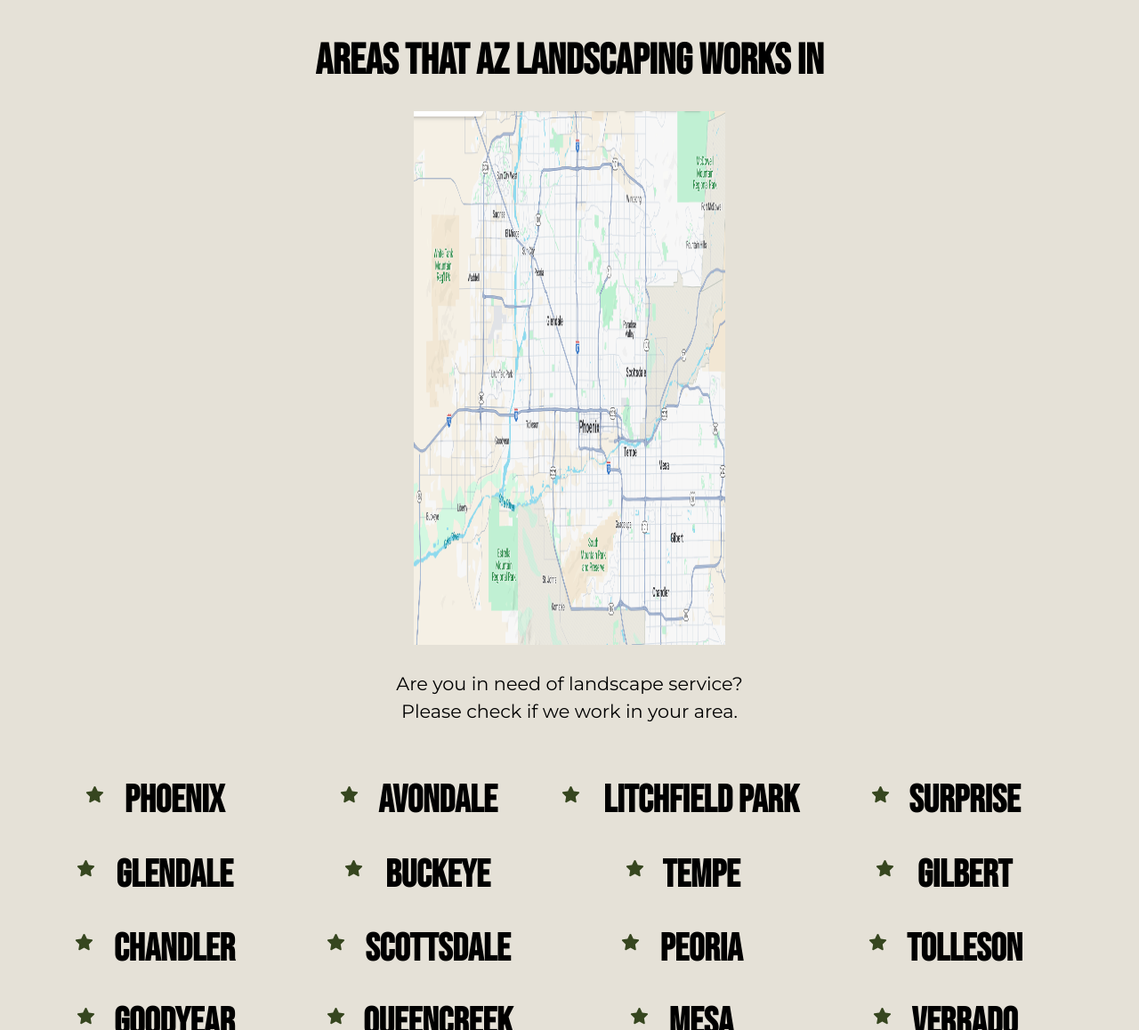
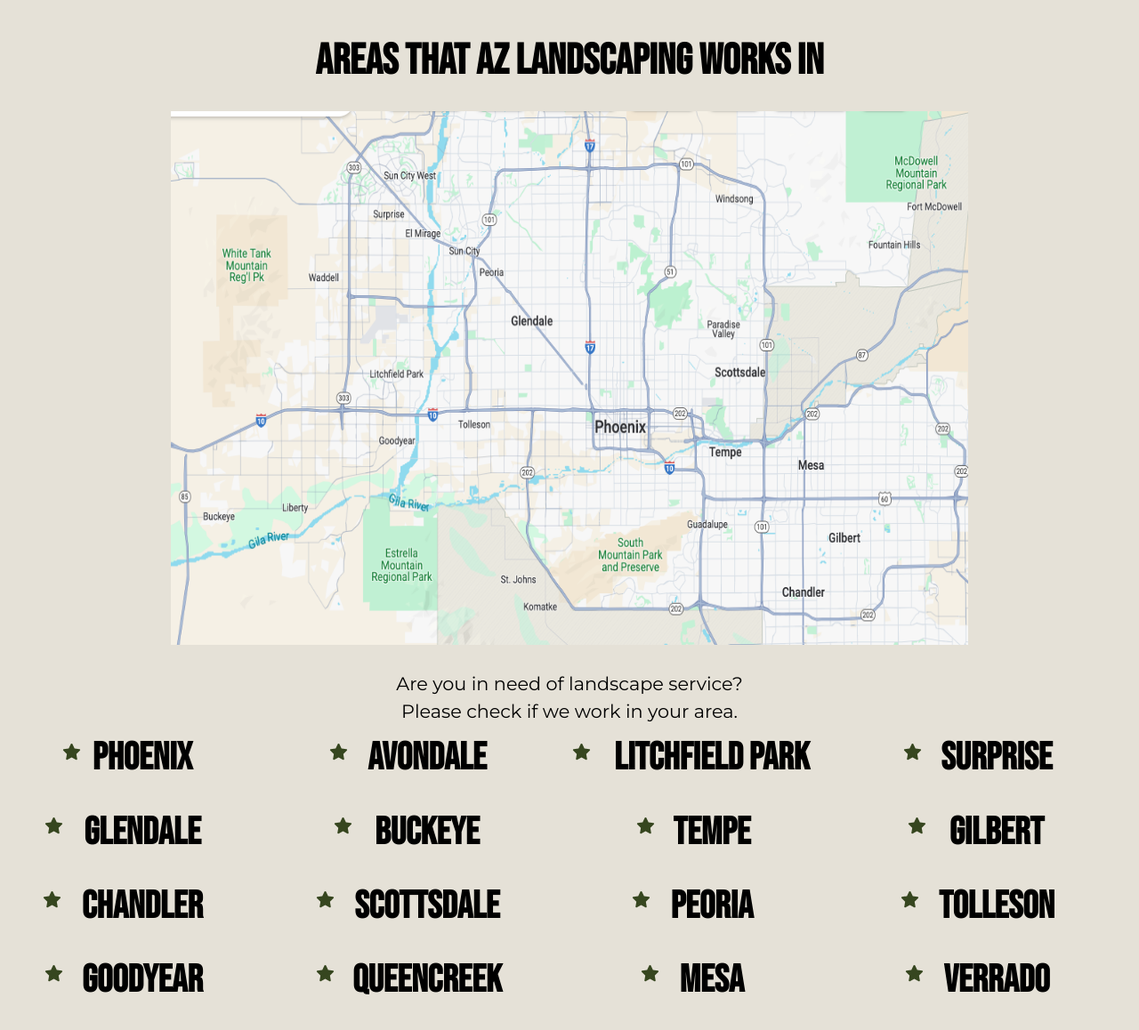
Before and after one commit to jacont14/SeniorProject, a plain HTML site: page about.html in a window 1280 px wide. Shown: the part 1239-2397 px from the top of the page at 89% size. Drawn offline with Linux system fonts and the light colour scheme; a script that the page names is missing.

Commit message:
about
about

```diff
--- a/styles.css
+++ b/styles.css
@@ -90,6 +90,8 @@ h1, h2, h3, h4, nav, label {
     font-family: 'Bebas Neue', cursive;
     font-size: 3em;
   }
+
+
   nav, li{
     font-size:1.2em;
   }
@@ -761,7 +763,7 @@ footer .num {
     padding-bottom: 0.75rem;
 }
 .sections img{
-    width: 100%;
+    width: 350px;
 }
 .sections p{
     margin: 0 auto;
@@ -772,6 +774,7 @@ footer .num {
 }
 figure img{
    padding-top: 1rem;
+   width: 350px;
 }
 figcaption{
     font-family: 'Montserrat', sans-serif;
@@ -795,9 +798,6 @@ figcaption{
     font-size: 2.7em;
 }
 
-.maint img{
-    width: 350px;
-}
 .sections h3{
     text-align: center;
 }
@@ -810,11 +810,11 @@ figcaption{
 .cit{
     display: grid;
     text-align: center;
-    margin: 1rem;
+
 }
 .city svg{
     position: relative;
-    right: 90px;
+    right: 80px;
     bottom: 40px;
 }
 .cityone svg{
@@ -984,7 +984,6 @@ dt{
     .contact p{
         line-height: 1.45;
         max-width: 40ch;
-        padding: 1rem;
     }
 
     .sections img{
@@ -997,7 +996,7 @@ dt{
         padding: 1rem;
     }
     figure img{
-        height: 450px;
+        height: 350px;
          width: 100%;
      }
 
@@ -1050,19 +1049,16 @@ dt{
       .cit{
         grid-template-columns: 1fr 1fr;
         display: grid;
-        text-align: center;
-        padding: 2rem;
     }
+
+
 
     footer ul{
         display: grid;
         grid-template-columns: 1fr 1fr;
         padding-bottom: 1rem;
     }
-    .cit{
-        grid-template-columns: 1fr 1fr;
-        font-size: 1em;
-    }
+
     .cityone svg{
         right: 105px;
         bottom: 85px;
```
